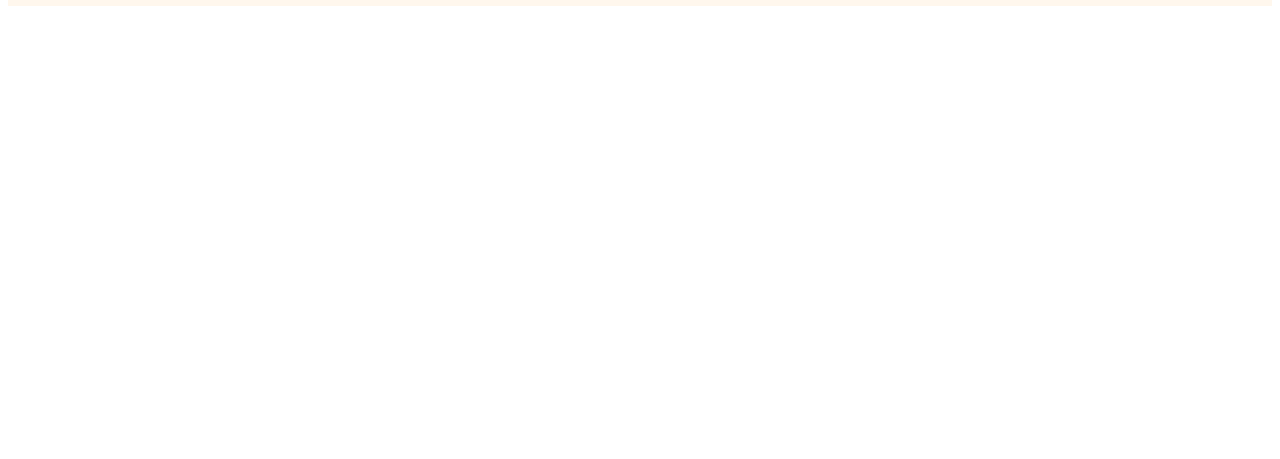
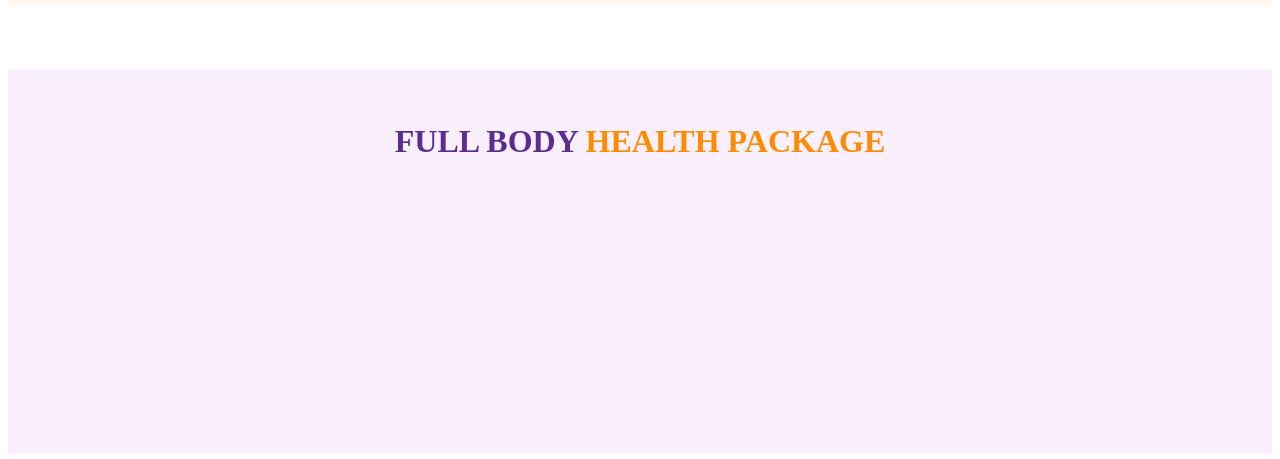
Before and after one commit to rohitl30/neuberg, a React (Create React App) app: page / in a window 1280 px wide. Shown: the part 1239-1698 px from the top of the page. Before the commit the page ends 1253 px from the top, so only its background shows below. Built offline with nearby package versions, Linux system fonts and the light colour scheme.

Commit message:
Add new component Full Body Package

```diff
--- a/src/App.js
+++ b/src/App.js
@@ -17,12 +17,12 @@
     <Header />
     <Intro />
     <HealthPackage />
-    {/* <FullBodyPackage />
-    <NEUExpressHealthPackage />
-    <ComprehensiveHealthTests />
-    <RequestACall />
-    <HowItWorks />
-    <Footer /> */}
+    <FullBodyPackage />
+    {/* <NEUExpressHealthPackage /> */}
+    {/* <ComprehensiveHealthTests /> */}
+    {/* <RequestACall /> */}
+    {/* <HowItWorks /> */}
+    {/* <Footer /> */}
     </div>
   );
 }
--- /dev/null
+++ b/src/components/FullBodyPackage/FullBodyPackage.css
@@ -0,0 +1,7 @@
+.fullbodypackage{
+    background-color: #F9EFFF;
+    height: 20rem;
+    text-align: center;
+    padding : 2rem 5rem 2rem 5rem;
+    margin-top: 4rem;
+}
--- a/src/components/FullBodyPackage/FullBodyPackage.js
+++ b/src/components/FullBodyPackage/FullBodyPackage.js
@@ -0,0 +1,15 @@
+import React from 'react';
+import './FullBodyPackage.css';
+
+
+const FullBodyPackage = () => {
+  return (
+    <div className='fullbodypackage'>
+    <h1><span className='violet-text'> FULL BODY </span><span className='orange-text'> HEALTH PACKAGE </span></h1>
+
+    </div>
+
+  );
+};
+
+export default FullBodyPackage;
```
Also changed, not shown: src/components/FullBodyPackage/FullBosyPackage.css (deleted).
